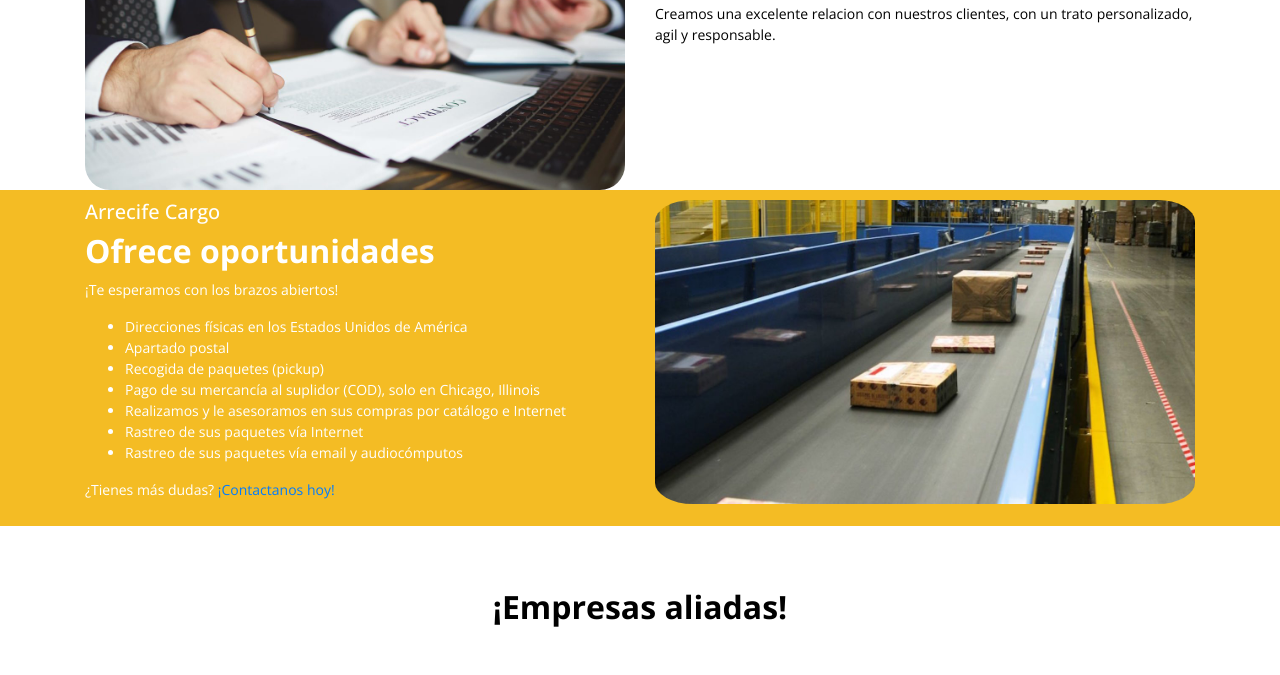
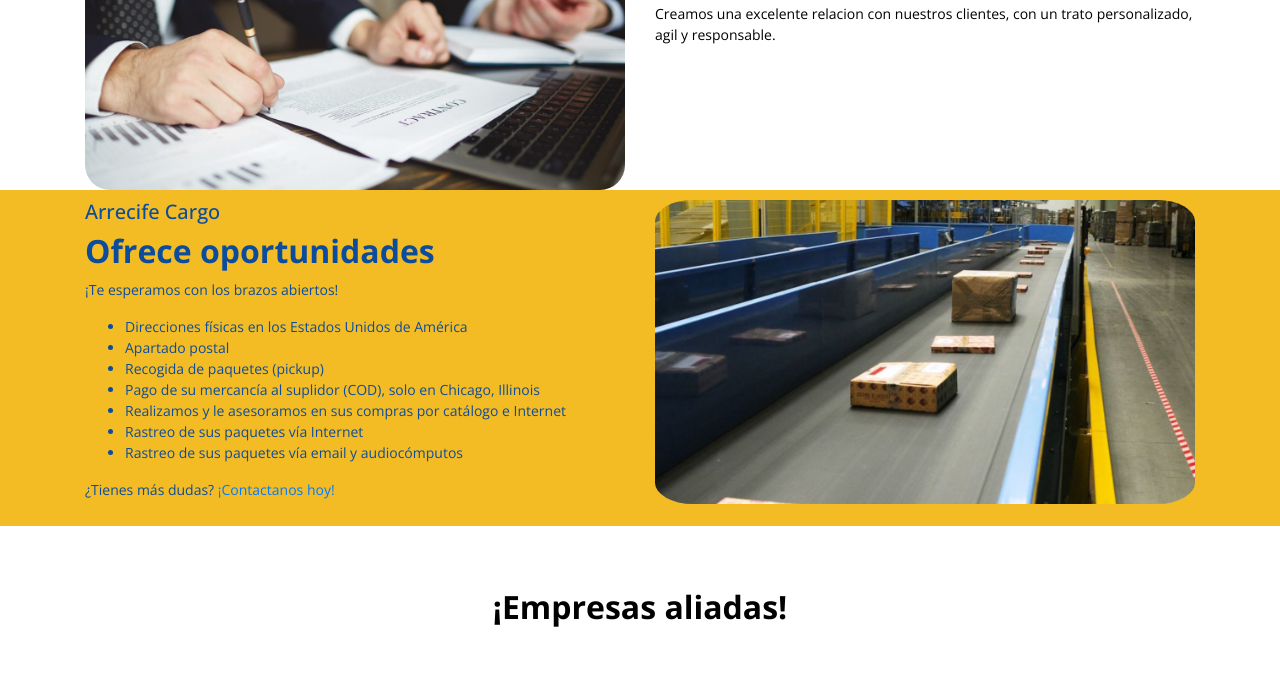
Before and after one commit to walterpaz12/Arrecife-Cargo-P-gina-Web-Actualizada-2021-por-Walter-Paz, a plain HTML site: page alianzas_ac_.html in a window 1280 px wide. In both pictures the pointer is over the element 640 px from the left and 1262 px from the top of the page. Shown: the part 915-1590 px from the top of the page. Drawn offline with nearby package versions, Linux system fonts and the light colour scheme.

Commit message:
Tercer subida de actualización para página web de Arrecife Cargo

```diff
--- a/css/style.css
+++ b/css/style.css
@@ -692,7 +692,7 @@
 
 #yellow:hover{
 
-	color: white;
+	color: var(--color-azul-arrecife-cargo-principal);
 	background-color:  var(--color-amarillo-arrecife-cargo);
 	transition: all 0.2 ease-in;
 	padding: 10px;
```
